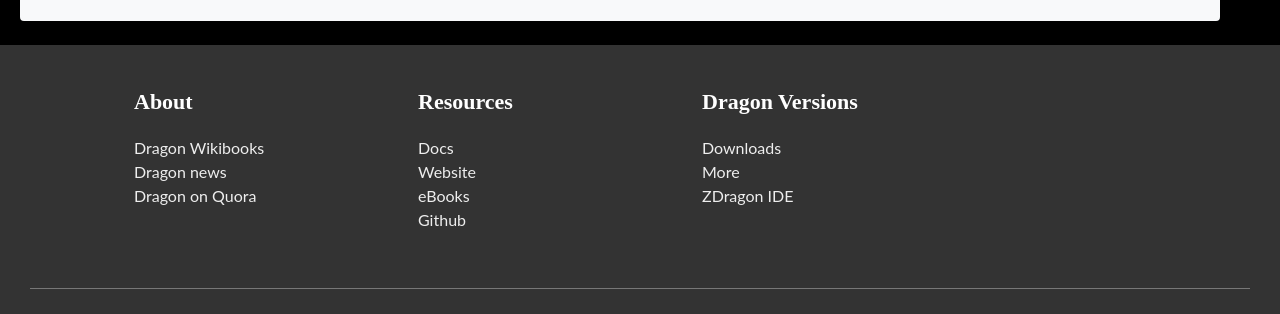
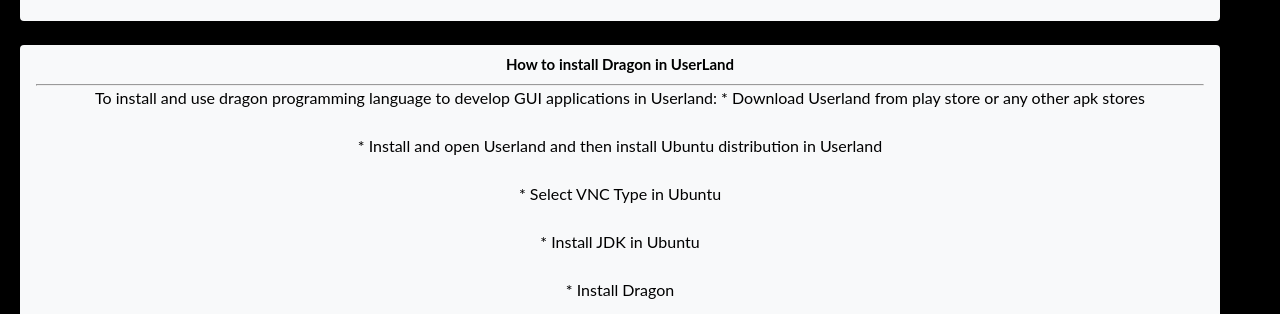
Before and after one commit to dragon-language-projects/android-installation, a plain HTML site: page index.html in a window 1280 px wide. Shown: the part 3431-3745 px from the top of the page. Drawn offline with Linux system fonts and the light colour scheme.

Commit message:
Updated index file

```diff
--- a/index.html
+++ b/index.html
@@ -108,7 +108,17 @@
 
     <br>
 
- <div class="container"></div>
+
+      <div class="twi-container twi-card-4 bg--light padding round">
+       <h5 class="text-lg center-align">How to install Dragon in UserLand</h5><hr>
+     <p class="center text-lg">To install and use dragon programming language to develop GUI applications in Userland:
+   *  Download Userland from play store or any other apk stores<br><br>
+   *  Install and open Userland and then install Ubuntu distribution in Userland <br><br>
+   *  Select VNC Type in Ubuntu <br><br>
+   *  Install JDK in Ubuntu <br><br>
+   *  Install Dragon <br><br>
+     Now you're done installing dragon in UserLand, and can fully use and develop GUI applications fully in dragon
+     </div><br>
 <footer>
   <!-- Footer main -->
   <section class="ft-main">
```
